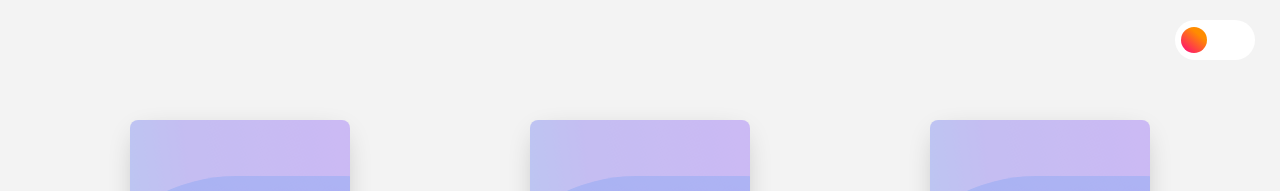
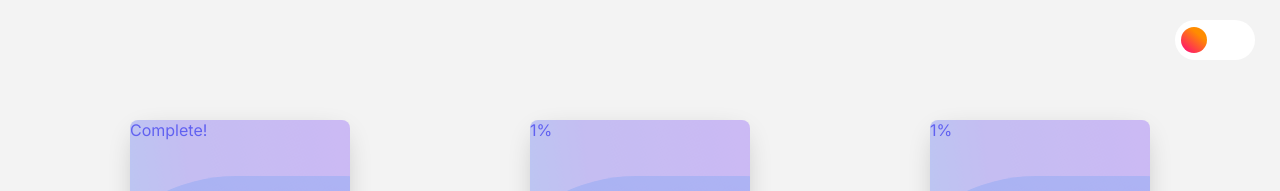
Before and after one commit to BadangGit/PPT-Project, a Vue app in the folder normal/: page / in a window 1280 px wide. Shown: the top 191 px of the page. Built offline with nearby package versions, Linux system fonts and the light colour scheme.

Commit message:
add progressBar component with data type

```diff
--- a/normal/src/assets/data/projectCardData.ts
+++ b/normal/src/assets/data/projectCardData.ts
@@ -4,6 +4,8 @@ const projectCardList: Array<projectCardContentsType> = [
   {
     title: "Stars",
     subtitle: "When falling down.",
+
+    progress: 100,
 
     src: "/stars",
     titleIcon: "http://localhost:8080/icons/cards/stars.png",
@@ -15,6 +17,8 @@ const projectCardList: Array<projectCardContentsType> = [
     title: "AI",
     subtitle: "Isn't it incredible?",
 
+    progress: 1,
+
     src: "/AI",
     titleIcon: "http://localhost:8080/icons/cards/AI.png",
     cursorIcon: "http://localhost:8080/icons/cursors/AI-cursor.png",
@@ -24,6 +28,8 @@ const projectCardList: Array<projectCardContentsType> = [
   {
     title: "Theme Park",
     subtitle: "It so funny!",
+
+    progress: 1,
 
     src: "/theme-park",
     titleIcon: "http://localhost:8080/icons/cards/theme-park.png",
--- a/normal/src/assets/data/types/projectCard.d.ts
+++ b/normal/src/assets/data/types/projectCard.d.ts
@@ -2,6 +2,8 @@ export type projectCardContentsType = {
   title: string;
   subtitle: string;
   src: string;
+
+  progress?: number;
 
   titleIcon: string;
   cursorIcon?: string;
--- a/normal/src/components/cards/projectCard.vue
+++ b/normal/src/components/cards/projectCard.vue
@@ -1,4 +1,6 @@
 <script lang="ts" setup>
+import ProgressBar from "@/components/effects/progressBar.vue";
+
 import { onMounted, PropType } from "vue";
 import { projectCardContentsType } from "@/assets/data/types/projectCard";
 
@@ -70,6 +72,9 @@ onMounted(() => {
           cursor: 'url(' + props.activeProjectCardList.cursorIcon + '), auto',
         }"
       ></div>
+      <ProgressBar
+        :progress="props.activeProjectCardList.progress"
+      ></ProgressBar>
     </router-link>
   </div>
 </template>
--- /dev/null
+++ b/normal/src/components/effects/progressBar.vue
@@ -0,0 +1,22 @@
+<script lnag="ts" setup>
+const props = defineProps({
+  progress: {
+    type: Number,
+    required: true,
+  },
+});
+</script>
+
+<template>
+  <div class="progressGrid">
+    {{ props.progress == 100 ? "Complete!" : props.progress + "%" }}
+  </div>
+</template>
+
+<style>
+.progressGrid {
+  position: absolute;
+
+  margin: auto;
+}
+</style>
```
